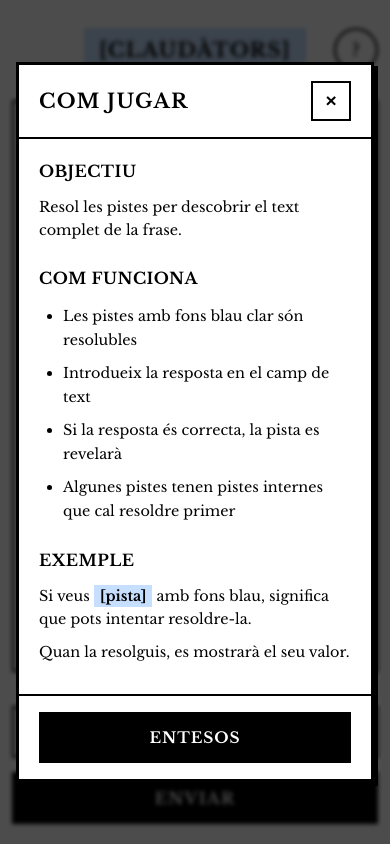
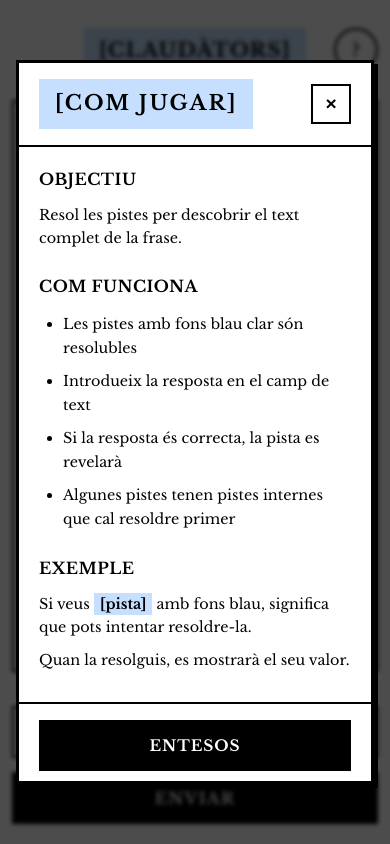
Before and after one commit to daniroyosole/brackets, a React (Vite) app: page / in a window 390 px wide. Built offline with nearby package versions, Linux system fonts and the light colour scheme.

Commit message:
estils modal

```diff
--- a/src/components/game/HelpModal.css
+++ b/src/components/game/HelpModal.css
@@ -36,11 +36,15 @@
 
 .help-modal-header h2 {
   margin: 0;
-  font-size: 1.5rem;
-  color: #000000;
+  font-size: 2rem;
+  color: var(--color-black);
   font-weight: 700;
   text-transform: uppercase;
   letter-spacing: 0.1em;
+  background-color: var(--clue-eligible-bg);
+  padding: 0.5rem 1.5rem;
+  display: inline-block;
+  width: auto;
 }
 
 .help-modal-close-btn {
@@ -152,8 +156,15 @@
   }
 
   .help-modal-header h2 {
-    font-size: 1.25rem;
-    letter-spacing: 0.06em;
+    font-size: 1.75rem;
+    padding: 0.5rem 1.25rem;
+  }
+}
+
+@media (max-width: 480px) {
+  .help-modal-header h2 {
+    font-size: 1.3rem;
+    padding: 0.5rem 1rem;
   }
 
   .help-modal-close-btn {
--- a/src/components/game/HelpModal.tsx
+++ b/src/components/game/HelpModal.tsx
@@ -18,7 +18,7 @@ export const HelpModal = ({ isOpen, onClose }: HelpModalProps) => {
     <div className="help-modal-overlay" onClick={handleOverlayClick}>
       <div className="help-modal">
         <div className="help-modal-header">
-          <h2>Com Jugar</h2>
+          <h2>[Com Jugar]</h2>
           <button onClick={onClose} className="help-modal-close-btn" title="Tancar">
             ×
           </button>
```
